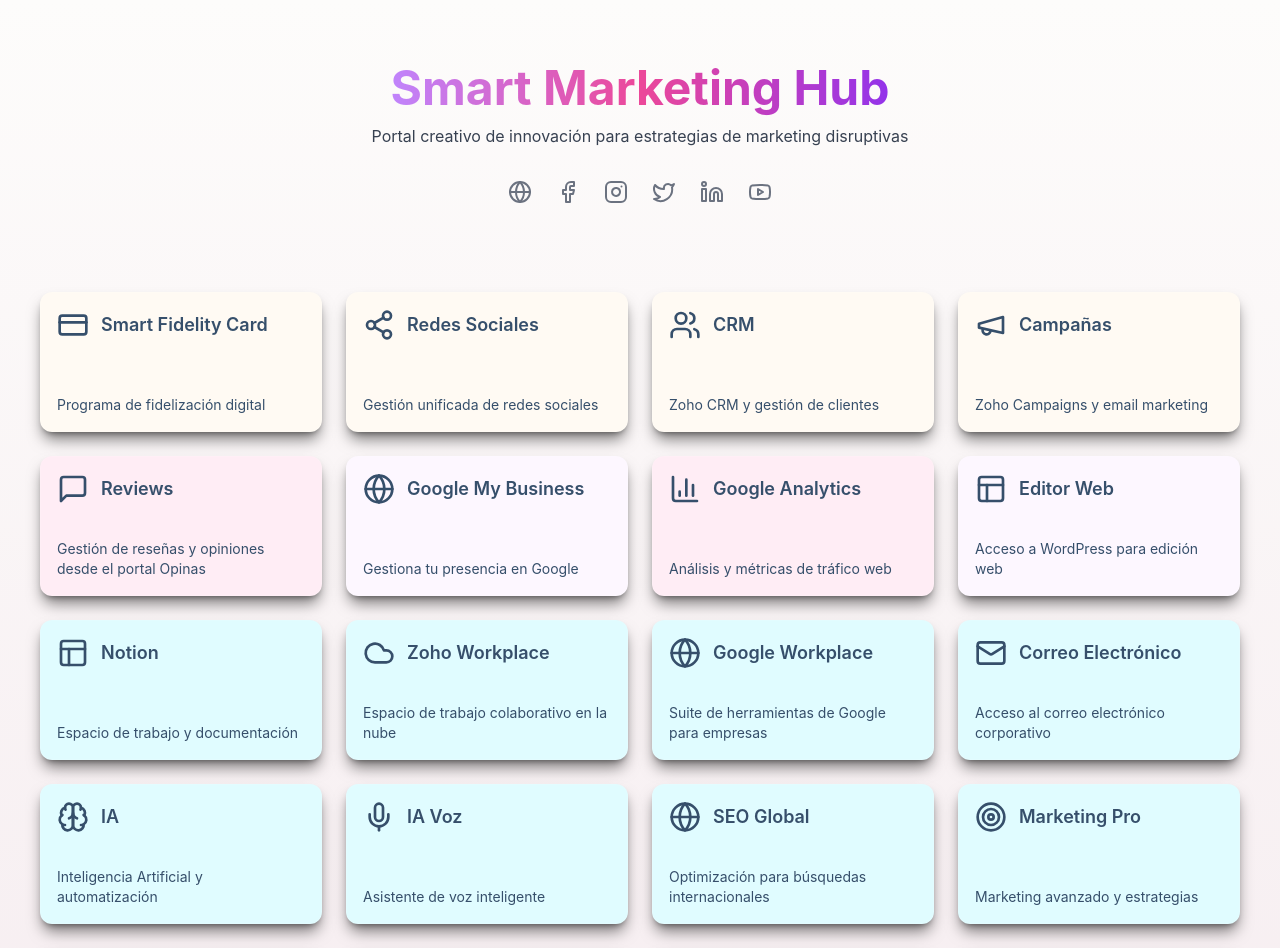
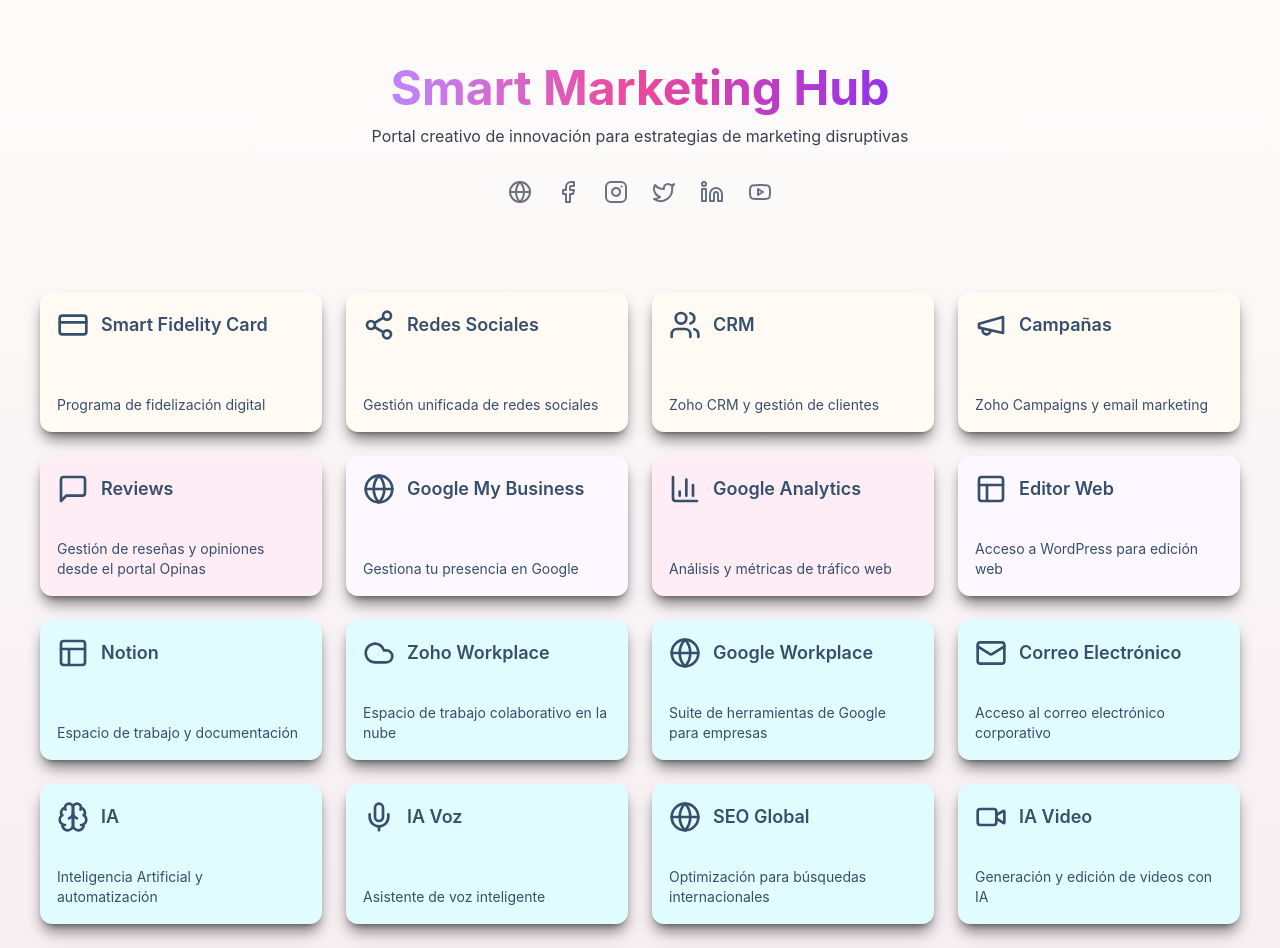
Before and after one commit to VictorNavasH/creativemindhub, a React (Vite) app: page / in a window 1280 px wide. Shown: the top 948 px of the page. Built offline with nearby package versions, Linux system fonts and the light colour scheme; a web font is replaced by a local one.

Commit message:
Update marketing tool
Update the description of the "Marketing Pro" tool.

```diff
--- a/src/data/marketing-tools.tsx
+++ b/src/data/marketing-tools.tsx
@@ -5,7 +5,7 @@ import {
   Megaphone,
   Share2,
   Users,
-  Target,
+  Video,
   Fingerprint,
   Mail,
   Brain
@@ -34,9 +34,9 @@ export const marketingTools: Tool[] = [
     link: "https://campaigns.zoho.eu/campaigns/org20100141836/home.do#dashboard"
   },
   {
-    title: "Marketing Pro",
-    icon: <Target className="w-full h-full" />,
-    description: "Marketing avanzado y estrategias",
+    title: "IA Video",
+    icon: <Video className="w-full h-full" />,
+    description: "Generación y edición de videos con IA",
     bgColor: "#E0FCFF",
     link: "#"
   },
```
